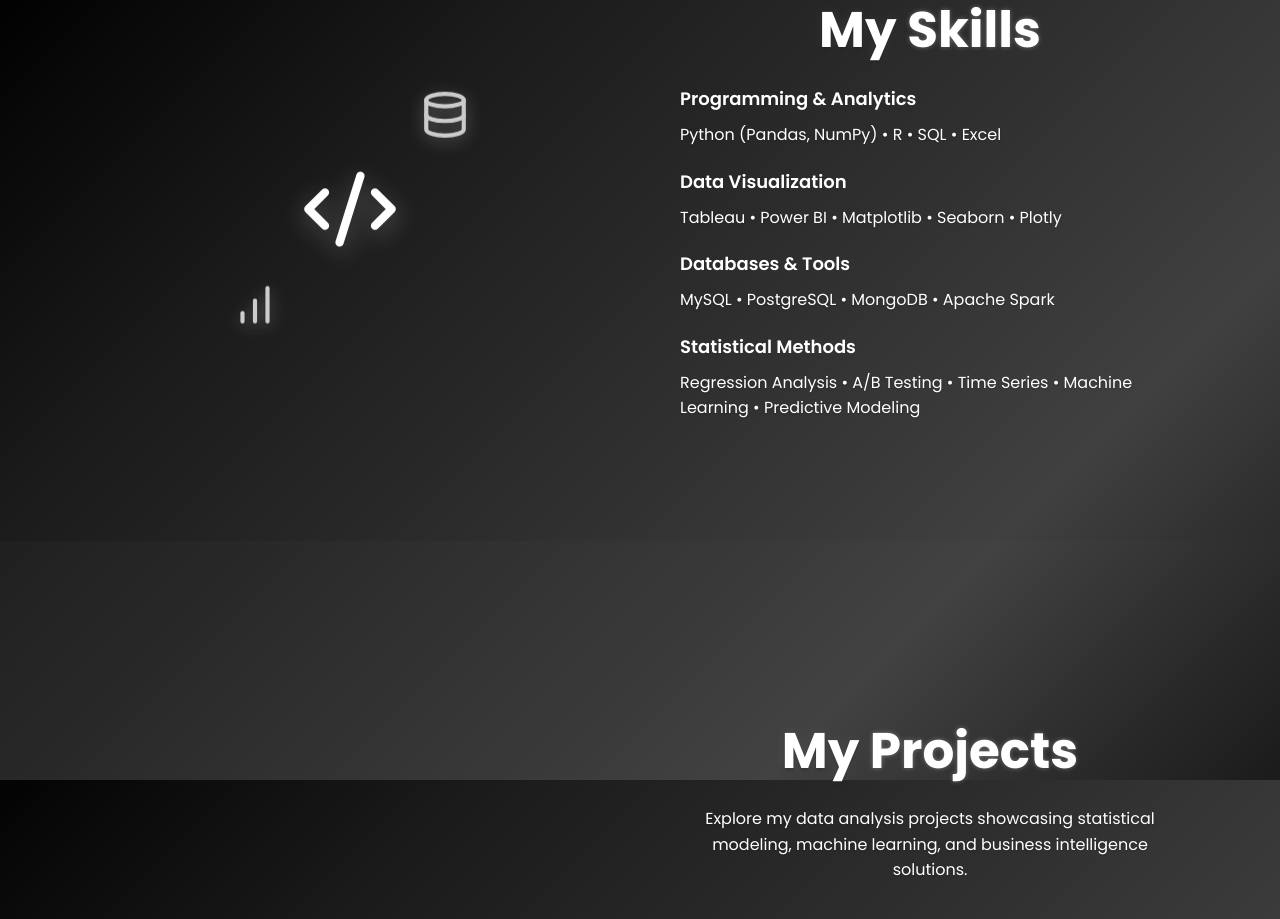
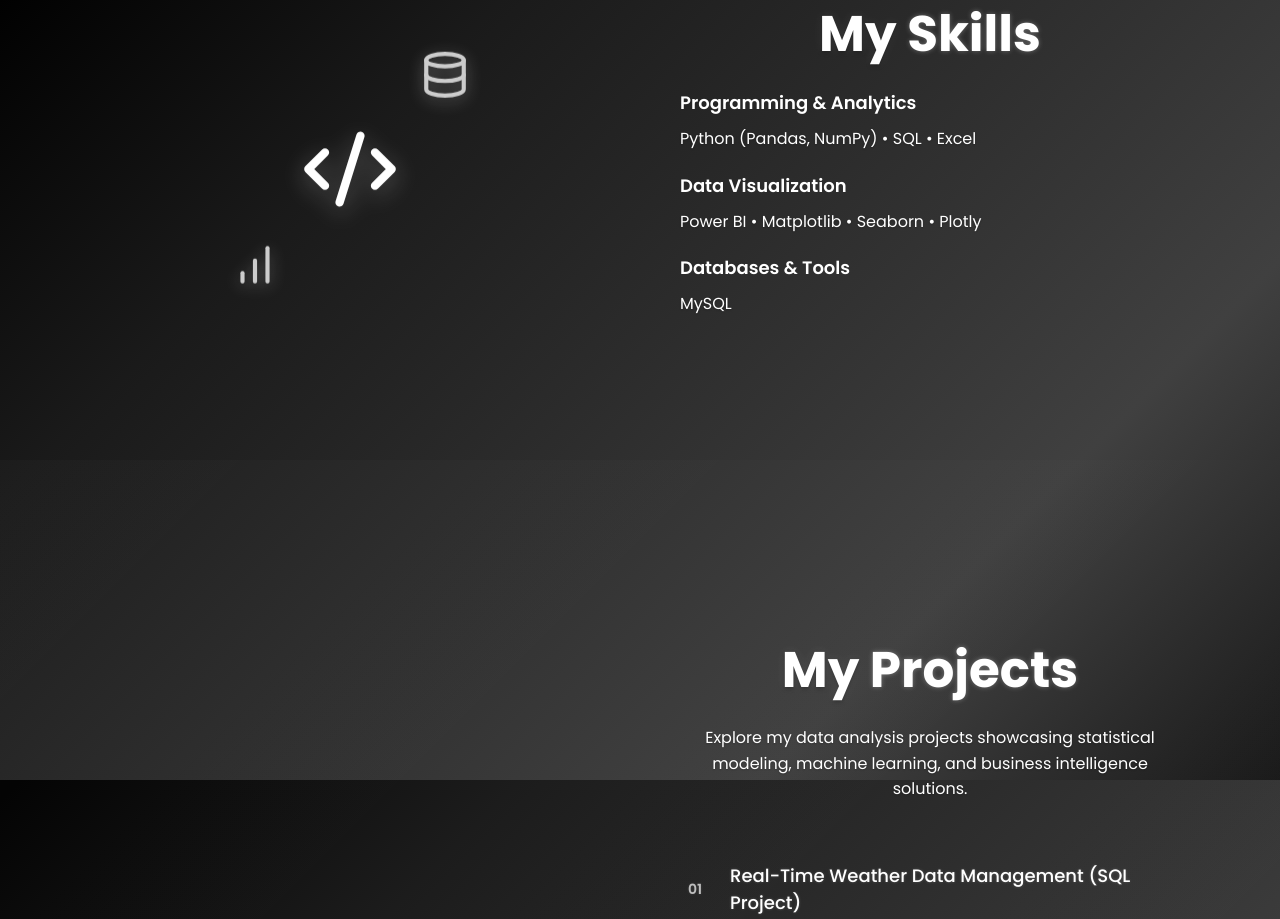
Before and after one commit to Arul-DevX/Personal_portfolio, a React (Vite) app: page / in a window 1280 px wide. Shown: the part 1620-2539 px from the top of the page. Built offline with nearby package versions, Linux system fonts and the light colour scheme; the HTML template or start-up script is replaced by a standard one.

Commit message:
Updated Skills.jsx

```diff
--- a/src/components/Skills.jsx
+++ b/src/components/Skills.jsx
@@ -21,19 +21,17 @@ const Skills = () => {
             <div className="skills-content">
               <div className="skill-category">
                 <h3>Programming & Analytics</h3>
-                <p>Python (Pandas, NumPy) • R • SQL • Excel</p>
+                <p>Python (Pandas, NumPy) • SQL • Excel</p>
               </div>
               <div className="skill-category">
                 <h3>Data Visualization</h3>
-                <p>Tableau • Power BI • Matplotlib • Seaborn • Plotly</p>
+                <p> Power BI • Matplotlib • Seaborn • Plotly</p>
               </div>
               <div className="skill-category">
                 <h3>Databases & Tools</h3>
-                <p>MySQL • PostgreSQL • MongoDB • Apache Spark</p>
+                <p>MySQL</p>
               </div>
               <div className="skill-category">
-                <h3>Statistical Methods</h3>
-                <p>Regression Analysis • A/B Testing • Time Series • Machine Learning • Predictive Modeling</p>
               </div>
             </div>
           </div>
```
